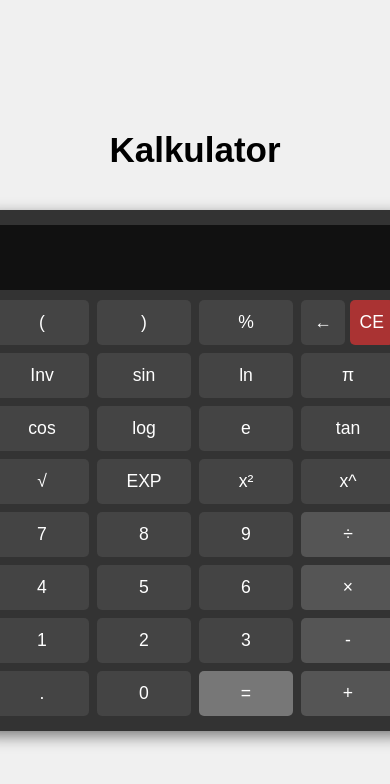
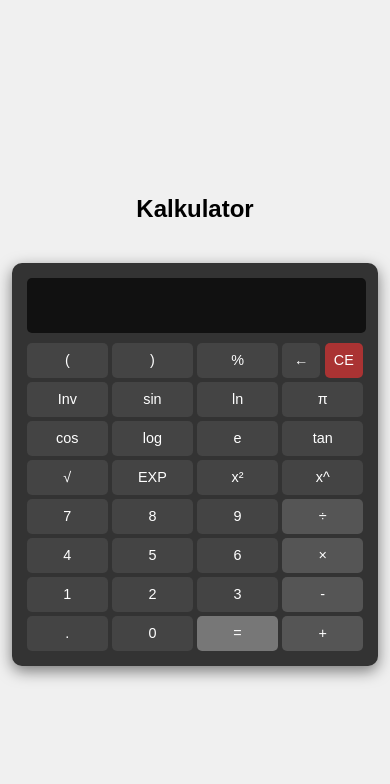
Before and after one commit to OwenSide/calculator, a plain HTML site: page index.html in a window 390 px wide. Drawn offline with Linux system fonts and the light colour scheme.

Commit message:
Update styles.css

```diff
--- a/CSS/styles.css
+++ b/CSS/styles.css
@@ -121,3 +121,56 @@ button.error {
 button.error:hover {
     background: #f0e000;
 }
+
+/* Media Query dla mniejszych ekranów */
+@media (max-width: 600px) {
+    .calculator {
+        width: 95%;
+    }
+
+    .text {
+        font-size: 28px;
+    }
+
+    #display {
+        font-size: 1.1em;
+        height: 40px;
+    }
+
+    /* Zmniejsz rozmiar przycisków na mniejszych ekranach */
+    button {
+        font-size: 1em;
+        height: 40px;
+    }
+
+    /* Układ przycisków dla małych ekranów */
+    .buttons {
+        grid-template-columns: repeat(4, 1fr);
+        gap: 6px;
+    }
+}
+
+@media (max-width: 400px) {
+    .calculator {
+        width: 90%;
+    }
+
+    .text {
+        font-size: 24px;
+    }
+
+    #display {
+        font-size: 1em;
+        height: 35px;
+    }
+
+    button {
+        font-size: 0.9em;
+        height: 35px;
+    }
+
+    .buttons {
+        grid-template-columns: repeat(4, 1fr);
+        gap: 4px;
+    }
+}
```
